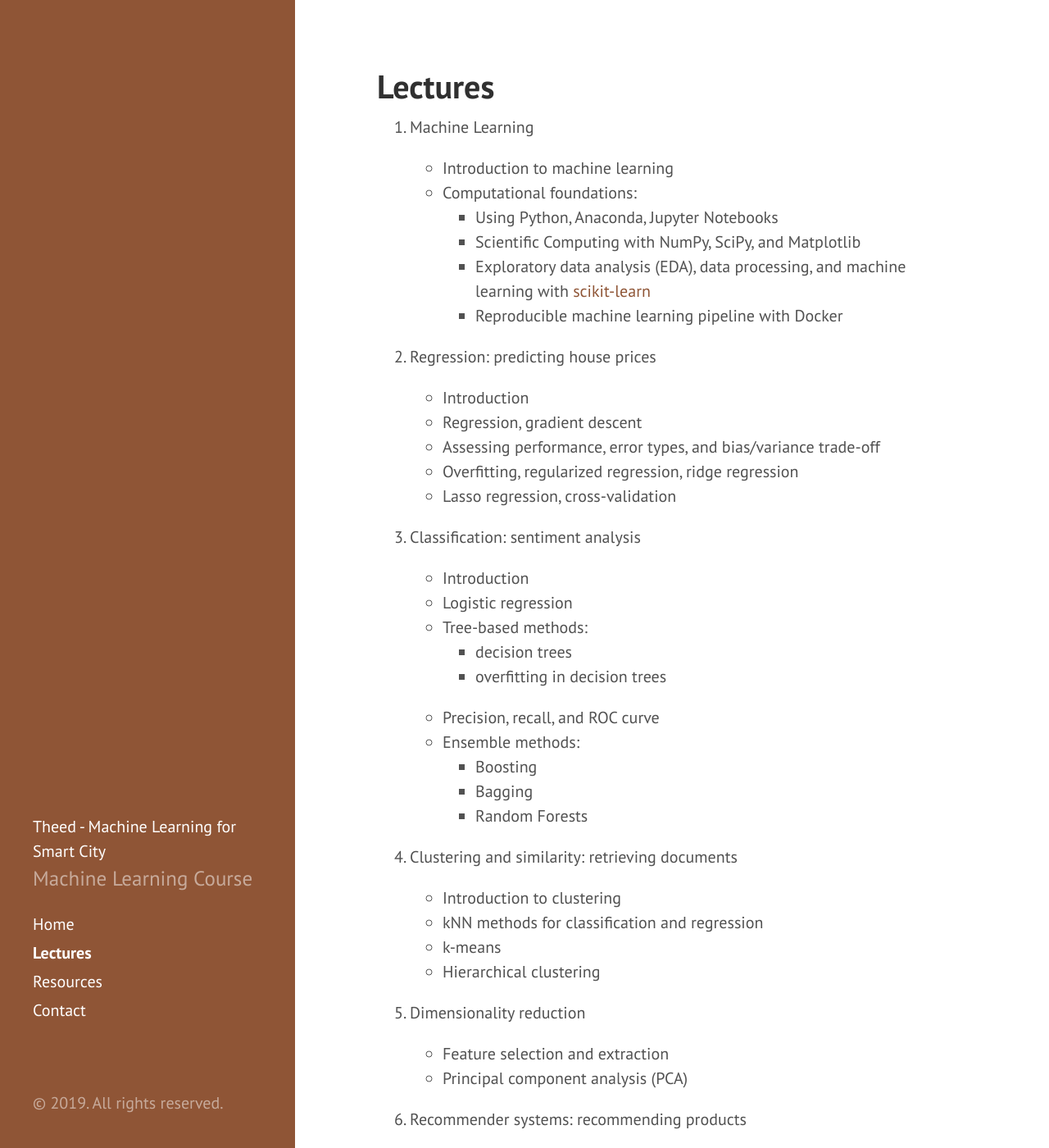
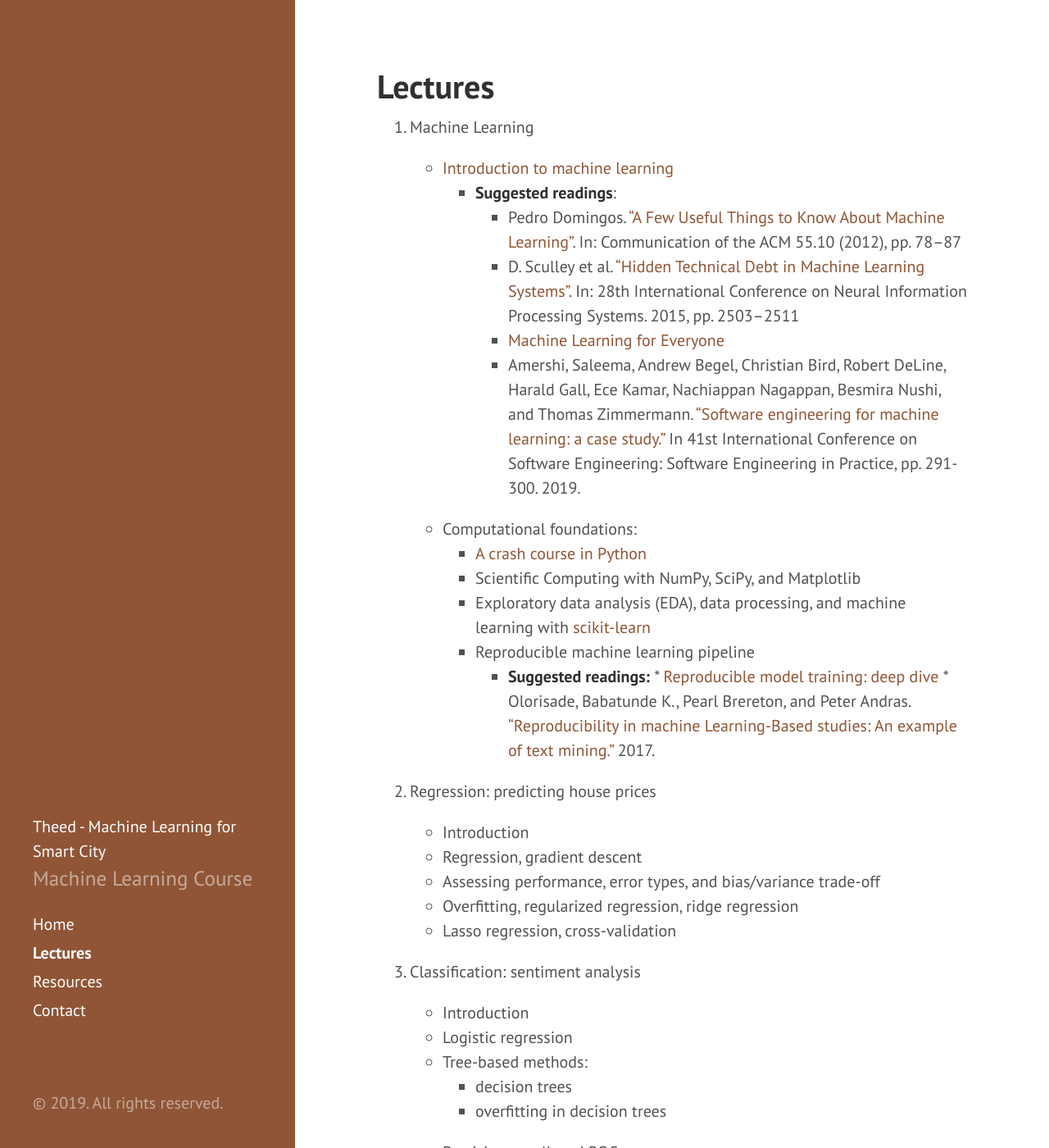
Before and after one commit to theed-ml/theed-ml.github.io, a Jekyll site: the page built from lectures.md, in a window 1280 px wide and 1400 px high. Shown: the whole window at 82% size. Built offline with Jekyll 4.4.1, drawn with Linux system fonts in a browser that asks for light colours; nearby versions of some CDN libraries.

Commit message:
Include the slides of the first two lectures

```diff
--- a/lectures.md
+++ b/lectures.md
@@ -6,12 +6,20 @@ order: 2
 
 1. Machine Learning
 
-   * Introduction to machine learning
+   * [Introduction to machine learning](lectures/01_introduction_to_machine_learning.pdf)
+       - **Suggested readings**:
+          - Pedro Domingos. [“A Few Useful Things to Know About Machine Learning”](https://homes.cs.washington.edu/~pedrod/papers/cacm12.pdf). In: Communication of the ACM 55.10 (2012), pp. 78–87
+          - D. Sculley et al. [“Hidden Technical Debt in Machine Learning Systems”](https://papers.nips.cc/paper/5656-hidden-technical-debt-in-machine-learning-systems.pdf). In: 28th International Conference on Neural Information Processing Systems. 2015, pp. 2503–2511
+          - [Machine Learning for Everyone](http://vas3k.com/blog/machine_learning/)
+          - Amershi, Saleema, Andrew Begel, Christian Bird, Robert DeLine, Harald Gall, Ece Kamar, Nachiappan Nagappan, Besmira Nushi, and Thomas Zimmermann. ["Software engineering for machine learning: a case study."](https://www.microsoft.com/en-us/research/uploads/prod/2019/03/amershi-icse-2019_Software_Engineering_for_Machine_Learning.pdf) In 41st International Conference on Software Engineering: Software Engineering in Practice, pp. 291-300. 2019.
    * Computational foundations:
-       - Using Python, Anaconda, Jupyter Notebooks
+       - [A crash course in Python](lectures/02_crash_course_in_python.pdf)
        - Scientific Computing with NumPy, SciPy, and Matplotlib
        - Exploratory data analysis (EDA), data processing, and machine learning with [scikit-learn](https://scikit-learn.org/)
-       - Reproducible machine learning pipeline with Docker
+       - Reproducible machine learning pipeline
+           * **Suggested readings:**
+                 * [Reproducible model training: deep dive](https://towardsdatascience.com/reproducible-model-training-deep-dive-2a4988d69031)
+                 * Olorisade, Babatunde K., Pearl Brereton, and Peter Andras. ["Reproducibility in machine Learning-Based studies: An example of text mining."](https://openreview.net/pdf?id=By4l2PbQ-) 2017.
 
 2. Regression: predicting house prices
 
```
Also changed, not shown: public/favicon.ico, 2 other files.
